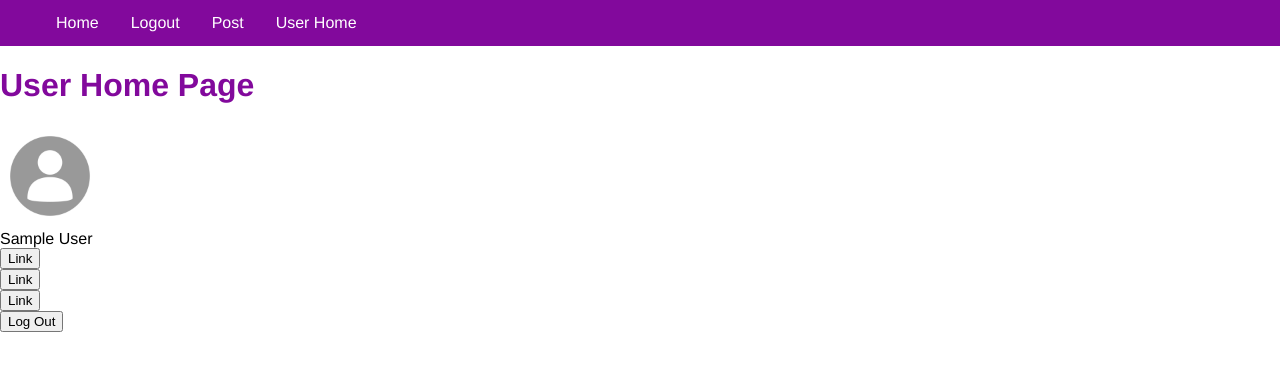
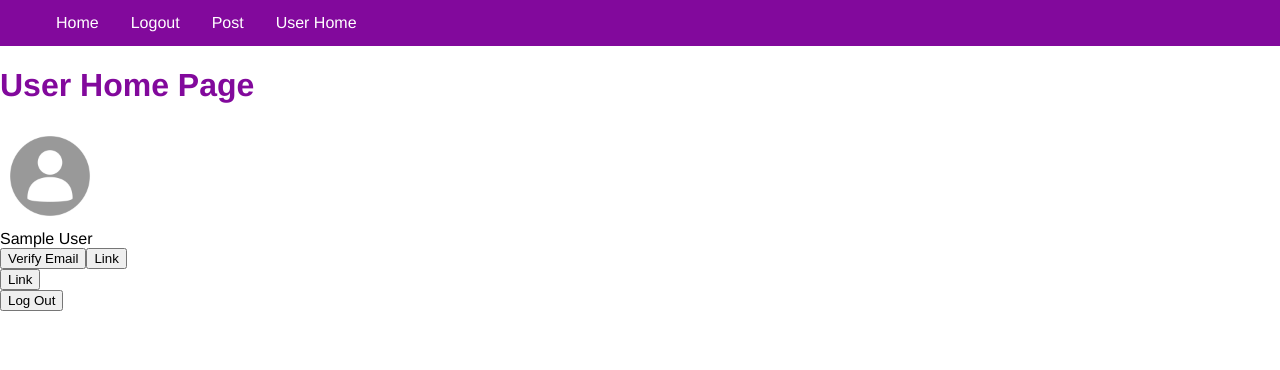
Before and after one commit to maxi-p/marketplace, a React (Create React App) app in the folder frontend/: page /user-home in a window 1280 px wide. Shown: the top 370 px of the page. Built offline with nearby package versions, Linux system fonts and the light colour scheme; sample sign-in values are in the browser's storage.

Commit message:
connecting enterCodePage

```diff
--- a/frontend/src/components/UserHome.js
+++ b/frontend/src/components/UserHome.js
@@ -18,7 +18,13 @@ const UserHome = props =>
       <div id="loggedInDiv">
         <img src='./avatar.png' style={{width:100,height:100}} alt="avatar"></img><br />
         {user && <span id="userName">{user.firstName} {user.lastName}</span>}<br />
-        <button>Link</button><br/>
+        <input
+            type="button"
+            id="verifyButton"
+            className="buttons"
+            value="Verify Email"
+            onClick={() => navigate("/verify-email")}
+        />
         <button>Link</button><br/>
         <button>Link</button><br/>
         <input
--- a/frontend/src/pages/EnterCodePage.js
+++ b/frontend/src/pages/EnterCodePage.js
@@ -3,7 +3,7 @@ import PageTitle from '../components/PageTitle';
 import EnterCode from '../components/EnterCode';
 import NavBar from '../components/NavBar';
 //trying to fix heroku error
-const LoginPage = () =>
+const EnterCodePage = () =>
 {
     return(
         <div>
@@ -15,4 +15,4 @@ const LoginPage = () =>
     );
 };
 
-export default LoginPage;
+export default EnterCodePage;
```
